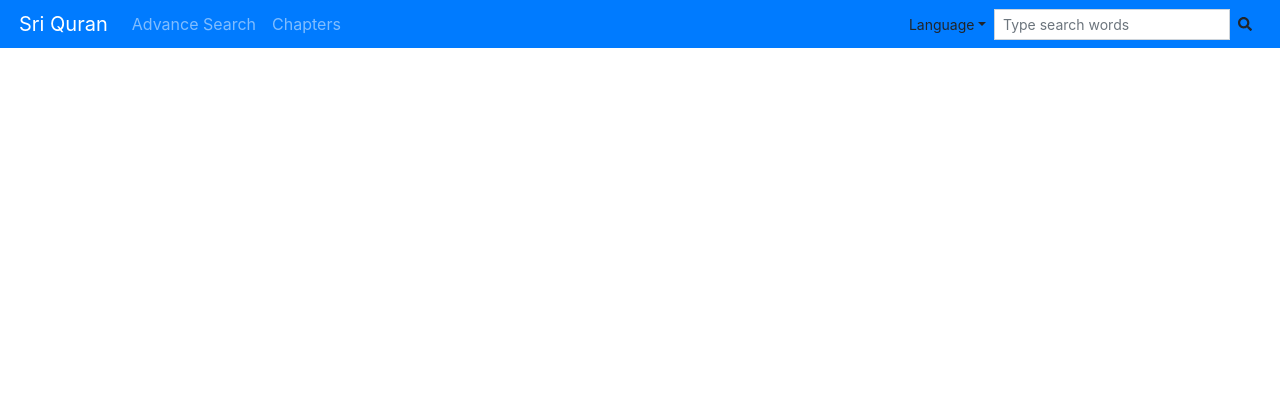
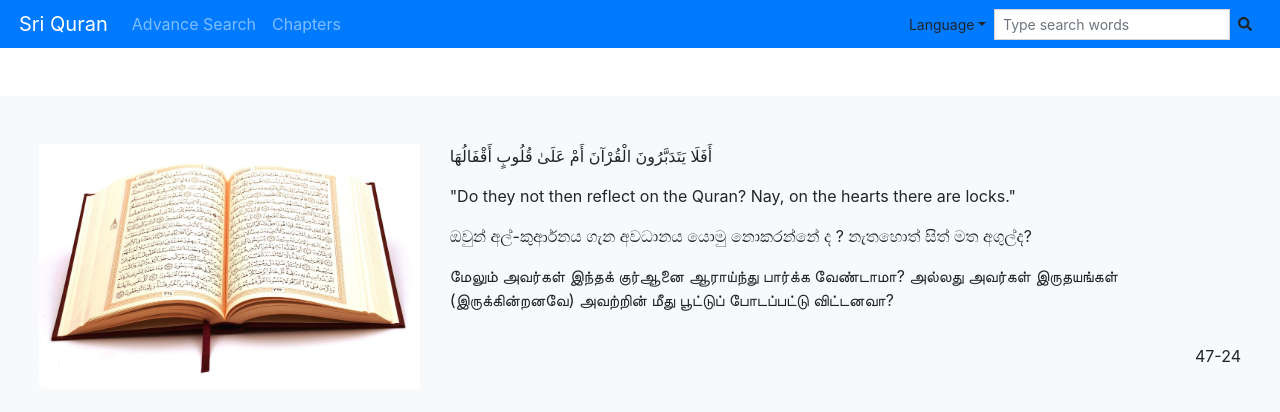
Before and after one commit to marjanmukram/sri-quran, a React (Create React App) app: page / in a window 1280 px wide. Shown: the top 412 px of the page. Built offline with nearby package versions, Linux system fonts and the light colour scheme.

Commit message:
setup the home page router and handled

```diff
--- a/src/App.js
+++ b/src/App.js
@@ -1,11 +1,16 @@
 import React, { Component } from 'react';
+import { Switch, Route } from 'react-router-dom';
 import Navbar from './components/MainNavbar';
+import Home from './components/Home';
 
 class App extends Component {
   render() {
     return (
       <div className="App">
         <Navbar />
+        <Switch>
+          <Route exact path="/" component={Home} />
+        </Switch>
       </div>
     );
   }
--- a/src/index.js
+++ b/src/index.js
@@ -1,5 +1,6 @@
 import React from 'react';
 import ReactDOM from 'react-dom';
+import { BrowserRouter } from 'react-router-dom';
 import 'bootstrap/dist/css/bootstrap.min.css';
 import './index.css';
 import App from './App';
@@ -8,7 +9,9 @@
 
 ReactDOM.render(
   <Store>
-    <App />
+    <BrowserRouter>
+      <App />
+    </BrowserRouter>
   </Store>,
   document.getElementById('root')
 );
```
